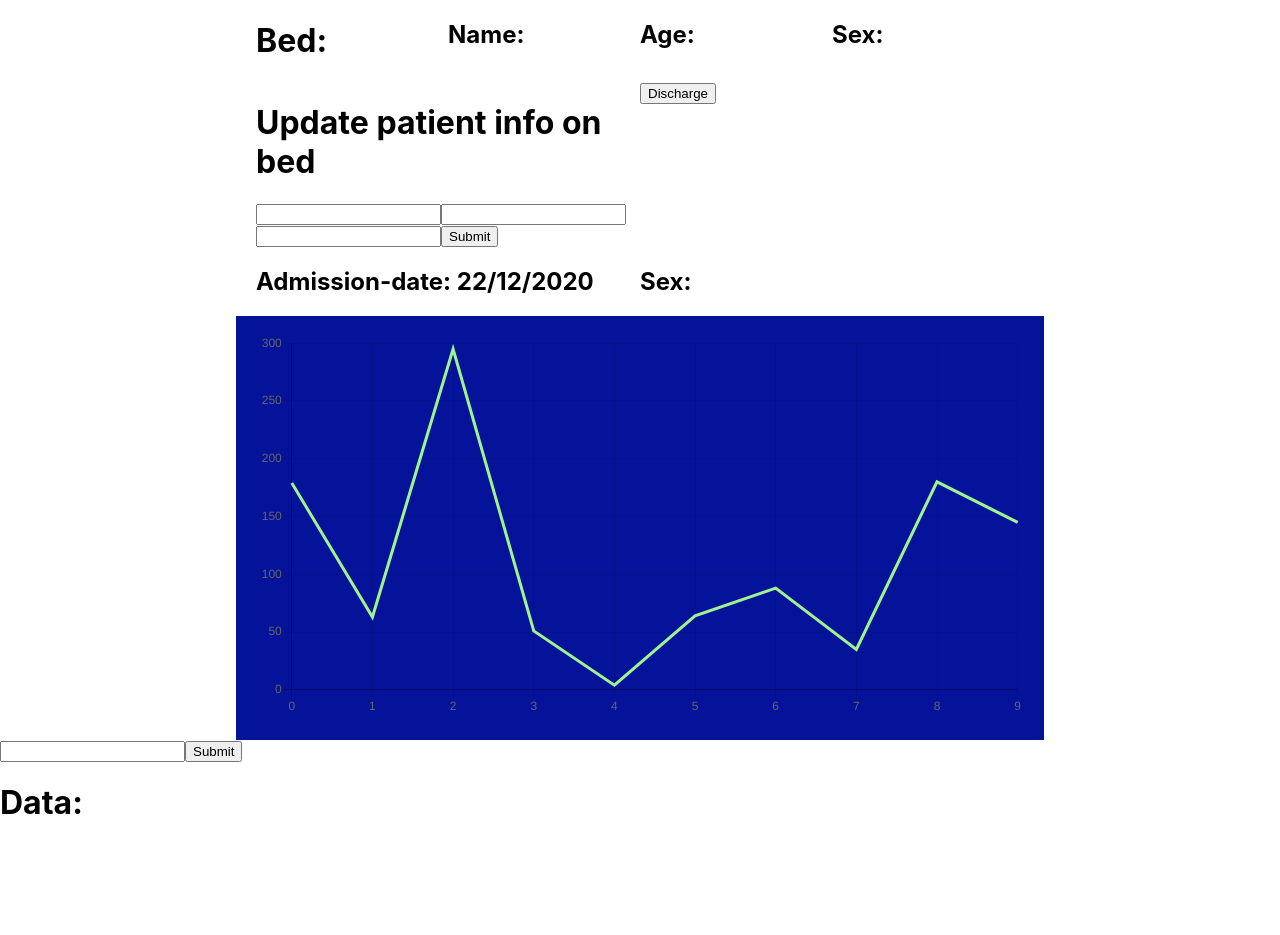
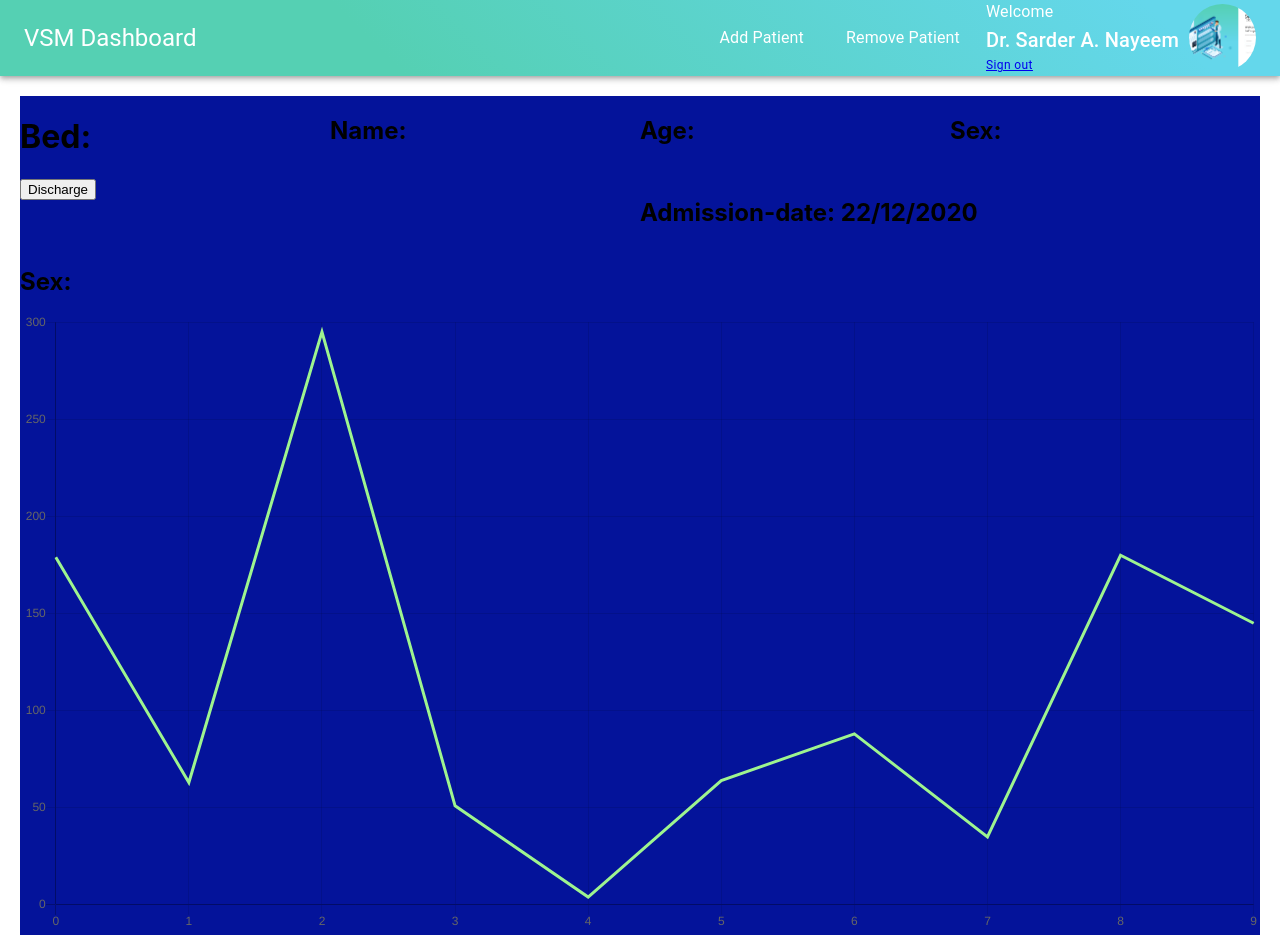
Before and after one commit to AbrarChowdhury/vsm-FrontEnd-digitalOcean, a React (Create React App) app: page /dashboard in a window 1280 px wide. Both pictures are taken after a click on the element 159 px from the left and 219 px from the top of the page. Before the commit the page ends 843 px from the top, so only its background shows below. Built offline with nearby package versions, Linux system fonts and the light colour scheme; no server answers.

Commit message:
initial patient module styles and navBar

```diff
--- a/package.json
+++ b/package.json
@@ -4,6 +4,7 @@
   "private": true,
   "dependencies": {
     "@material-ui/core": "^4.11.2",
+    "@material-ui/icons": "^4.11.2",
     "@testing-library/jest-dom": "^5.11.4",
     "@testing-library/react": "^11.1.0",
     "@testing-library/user-event": "^12.1.10",
--- a/src/components/NavBar/Navbar.js
+++ b/src/components/NavBar/Navbar.js
@@ -1,11 +1,18 @@
-import React from 'react';
+import React, { useState,useEffect } from 'react';
 import { createStyles, makeStyles, Theme } from '@material-ui/core/styles';
 import AppBar from '@material-ui/core/AppBar';
 import Toolbar from '@material-ui/core/Toolbar';
 import Typography from '@material-ui/core/Typography';
 import Button from '@material-ui/core/Button';
 import IconButton from '@material-ui/core/IconButton';
-// import MenuIcon from '@material-ui/icons/Menu';
+import MenuIcon from '@material-ui/icons/Menu';
+import AccountCircle from '@material-ui/icons/AccountCircle';
+import Avatar from '@material-ui/core/Avatar'
+import picture from '../../assets/Login.png'
+import ArrowBackIcon from '@material-ui/icons/ArrowBack';
+import { Link, NavLink } from 'react-router-dom'
+import MenuItem from '@material-ui/core/MenuItem';
+import Grid from '@material-ui/core/Grid';
 
 const useStyles = makeStyles(theme => ({
 
@@ -18,6 +25,15 @@ const useStyles = makeStyles(theme => ({
     title: {
         flexGrow: 1,
     },
+    bigAvatar: {
+        margin: 'auto',
+        width: '50%',
+        width: '67px',
+        height: '67px'
+    },
+    link: {
+        marginRight: '10px'
+    }
 
 
 }))
@@ -25,17 +41,35 @@ const useStyles = makeStyles(theme => ({
 export default function ButtonAppBar() {
     const classes = useStyles();
 
+    const [personName, setPersonName] = useState()
+
+    useEffect(() => {
+
+        setPersonName("Dr. Sarder A. Nayeem")
+
+    }, [])
+
     return (
         <>
             <AppBar position="static" style={{ background: 'linear-gradient(45deg, #55D0B3 30%, #64D7EB 90%)' }}>
                 <Toolbar>
-                    <IconButton edge="start" className={classes.menuButton} color="inherit" aria-label="menu">
-                        {/* <MenuIcon /> */}
-                    </IconButton>
-                    <Typography variant="h6" className={classes.title} >
+                    <Typography variant="h5" className={classes.title} >
                         VSM Dashboard
                     </Typography>
-                    {/* <Button color="inherit">Login</Button> */}
+
+                    <MenuItem className={classes.link} component={Link} to={'/add-patient'}>Add Patient</MenuItem>
+                    <MenuItem className={classes.link} component={Link} to={'/add-patient'}>Remove Patient</MenuItem>
+
+                    <div className={classes.link}>
+                        <Typography style={{left:'300px'}}>Welcome</Typography>
+                        <Typography variant="h6" >{personName}</Typography>
+                        <Typography variant="caption" display="block" component={Link} to={'/'}>Sign out</Typography>
+
+
+                    </div>
+
+                    <Avatar src={picture} className={classes.bigAvatar} />
+
                 </Toolbar>
             </AppBar>
         </>
--- a/src/components/cards/card/card.component.jsx
+++ b/src/components/cards/card/card.component.jsx
@@ -1,29 +1,37 @@
-import React from 'react'
+import React,{ useState, useEffect }  from 'react'
 import { useHistory } from 'react-router-dom';
 import Grid from '@material-ui/core/Grid';
 import Chart from '../../chart/chart.component'
 import './card.styles.scss'
 
-function Card({bed,name,age,sex}) {
+function Card(props) {
+    const [data, setData] = useState(props.data)
+
     let history = useHistory()
+
     const redirect = () => {
-        history.push(`/${bed}`)
+        history.push(`/${data.bed}`)
     }
+
+    useEffect(() => {
+       console.log(data);
+
+    }, [])
 
 
     const Header = ()=>(
         <Grid container spacing={2}>
             <Grid item xs={ 2 }>
-                <p className="white bold">Bed: {bed}</p>
+                <p className="white bold">Bed: {data.bed}</p>
             </Grid>
             <Grid item xs={ 5 }>
-                <p className="white bold">Name: {name}</p>
+                <p className="white bold">Name: {data.name}</p>
             </Grid>
             <Grid item xs={ 2 }>
-                <p className="white bold">Age: {age}</p>
+                <p className="white bold">Age: {data.age}</p>
             </Grid>
             <Grid item xs={ 3 }>
-                <p className="white bold">Sex: {sex}</p>
+                <p className="white bold">Sex: {data.sex}</p>
             </Grid>
         </Grid>
     )
--- a/src/components/cards/cards.component.jsx
+++ b/src/components/cards/cards.component.jsx
@@ -9,7 +9,7 @@ import './cards.styles.scss'
 
 const useStyles = makeStyles((theme) => ({
   root: {
-    padding:'20px',
+    padding: '20px',
     flexGrow: 1,
   },
 
@@ -27,46 +27,54 @@ function Cards() {
     console.log(text)
   }
 
-  const [data, setData] = useState([{ bed: 1 }, { bed: 2 }, { bed: 3 }, { bed: 4 }, { bed: 5 }, { bed: 6 }, { bed: 7 }, { bed: 8 }, { bed: 9 },])
+  const [data, setData] = useState([{ bed: 1,_id:null }, { bed: 2 , _id:null }, { bed: 3, _id:null }, { bed: 4, _id:null }, { bed: 5, _id:null }, { bed: 6, _id:null }, { bed: 7, _id:null }, { bed: 8, _id:null }, { bed: 9, _id:null },])
 
 
   useEffect(() => {
+
+
     axios.get(`http://localhost:5000/patient`)
       .then(function (response) {
-
 
         let arr = data
 
         console.log(response.data)
 
-        response.data.map((responseData,index)=>{
+        response.data.map((responseData, index) => {
+          data.map((item, index) => {
 
-          data.map((item,index)=>{
+            if (responseData.bed == item.bed) {
+              arr[Number(item.bed) - 1] = responseData
+              setData(arr)
 
-            if(responseData.bed==item.bed){
-              arr[Number(item.bed)-1]=responseData
-              setData(arr)
             }
           })
         })
-        // console.log(responseData)
+        console.log(data);
       })
       .catch(function (error) {
         console.log(error.data);
       })
-  }, [data])
+  }, [])
+
+
+
 
   return (
 
     <div className={classes.root}>
 
-          <Grid container>
-            {data.map(data =>
-              <Grid item xs={4}>
-                <Card bed={data.bed} name={data.name} age={data.age} sex={data.sex} />
-              </Grid>
-            )}
+      <Grid container>
+
+        {data.map((data,index) =>
+
+          <Grid key={index} item xs={4}>
+            <Card data={data} />
           </Grid>
+        )}
+
+
+      </Grid>
 
     </div>
   )
--- a/src/components/chart/chart.component.jsx
+++ b/src/components/chart/chart.component.jsx
@@ -2,6 +2,7 @@ import React from 'react'
 import { Scatter } from 'react-chartjs-2'
 import './chart.styles.scss'
 import config from './chart.config'
+
 function Chart() {
     function getRandomInt(min, max) {
         min = Math.ceil(min);
--- a/src/components/patient/patient.component.jsx
+++ b/src/components/patient/patient.component.jsx
@@ -1,32 +1,54 @@
-import React, {useState, useEffect} from 'react'
+import React, { useState, useEffect } from 'react'
 import { useParams } from "react-router-dom";
 import Grid from '@material-ui/core/Grid'
+import { createStyles, makeStyles, Theme } from '@material-ui/core/styles'
 import UpdatePatientForm from '../updatePatientForm/updatePatientForm.component'
 import io from "socket.io-client";
 import DeleteButton from "../deleteButton/deleteButton"
 import './patient.styles.scss'
 import Chart from '../chart/chart.component'
 import axios from 'axios'
+import Navbar from '../NavBar/Navbar'
 
 const ENDPOINT = 'http://localhost:5000/';
 let socket;
 
+const useStyles = makeStyles((theme) => ({
+    root:{
+        flexGrow:1,
+
+    },
+    chart: {
+        margin: '20px 20px 0px 20px',
+        // paddingBottom: '40px',
+        background: '#04139a',
+        maxHeight:'900px'
+
+
+    },
+
+
+
+})
+
+)
 
 function Patient() {
+    const classes = useStyles()
     let { bed } = useParams();
-    const [patient, setPatient]=useState({})
+    const [patient, setPatient] = useState({})
     const [inputValue, setInputValue] = useState('')
     const [vsmData, setVsmData] = useState('')
 
 
-    const handleChange = (e)=>{
+    const handleChange = (e) => {
         setInputValue(e.target.value)
     }
 
-    const handleSubmit = (e)=>{
+    const handleSubmit = (e) => {
         e.preventDefault()
-        console.log("the value",inputValue)
-        socket.emit('vsm', {inputValue})
+        console.log("the value", inputValue)
+        socket.emit('vsm', { inputValue })
         setInputValue('')
     }
 
@@ -40,17 +62,22 @@ function Patient() {
     useEffect(() => {
         socket = io(ENDPOINT)
         console.log('stateChanged')
-    },[])
+    }, [])
 
-    useEffect(()=>{
-        socket.on('message',(message)=>{
-            console.log( message )
+    useEffect(() => {
+        socket.on('message', (message) => {
+            console.log(message)
         })
-    },[])
+    }, [])
+
     return (
-        <div>
-            <div className="info-grid">
-            <Grid container>
+        <>
+            <div className={classes.root}>
+                <Navbar></Navbar>
+
+
+                <div className={classes.chart}>
+                    <Grid container xl={12}>
                         <Grid item xs={3}>
                             <h1>Bed: {patient.bed}</h1>
                         </Grid>
@@ -63,11 +90,11 @@ function Patient() {
                         <Grid item xs={3}>
                             <h2>Sex: {patient.sex}</h2>
                         </Grid>
+                        {/* <Grid item xs={6}>
+                            <UpdatePatientForm name={patient.name} age={patient.age} sex={patient.sex} bed={patient.bed} />
+                        </Grid> */}
                         <Grid item xs={6}>
-                    <UpdatePatientForm name={patient.name} age={patient.age} sex={patient.sex} bed= {patient.bed}/>
-                </Grid>
-                <Grid item xs={6}>
-                    <DeleteButton bed={bed}/>
+                            <DeleteButton bed={bed} />
                         </Grid>
                         <Grid item xs={6}>
                             <h2>Admission-date: {"22/12/2020"}</h2>
@@ -76,22 +103,19 @@ function Patient() {
                             <h2>Sex: {patient.sex}</h2>
                         </Grid>
                     </Grid>
+
+                    <Chart />
+
                 </div>
 
+                {/* <form onSubmit={handleSubmit}>
+                    <input type="text" name="input" value={inputValue} onChange={handleChange} />
+                    <input type="submit" name="button" />
+                </form> */}
 
-
-
-            <div className="chart-container">
-                <Chart/>
+                {/* <h1>Data: {vsmData}</h1> */}
             </div>
-
-            <form onSubmit={handleSubmit}>
-            <input type="text" name="input" value={inputValue} onChange={handleChange}/>
-            <input type="submit" name="button"/>
-            </form>
-
-            <h1>Data: {vsmData}</h1>
-        </div>
+        </>
     )
 }
 
```
Also changed, not shown: 2 other files (tests, documents, lock files or other folders). Lines whose indentation alone changed are shown as unchanged.
